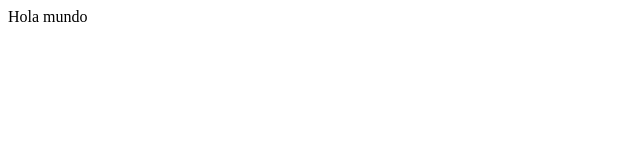
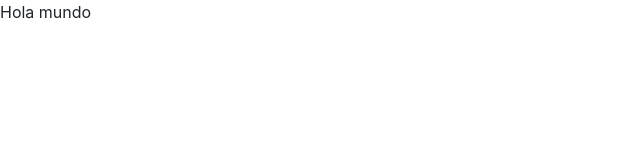
Before and after one commit to lala923/holamundo, a plain HTML site: page index.html in a window 1280 px wide. Shown: the full height of the page, 0-640 px from the left. Drawn offline with nearby package versions, Linux system fonts and the light colour scheme.

Commit message:
Update index.html

```diff
--- a/index.html
+++ b/index.html
@@ -1,5 +1,7 @@
 <html>
 <head>
+  <link href="assets/dist/css/bootstrap.css" rel="stylesheet">
+
   </head>
 <body>
 
```
